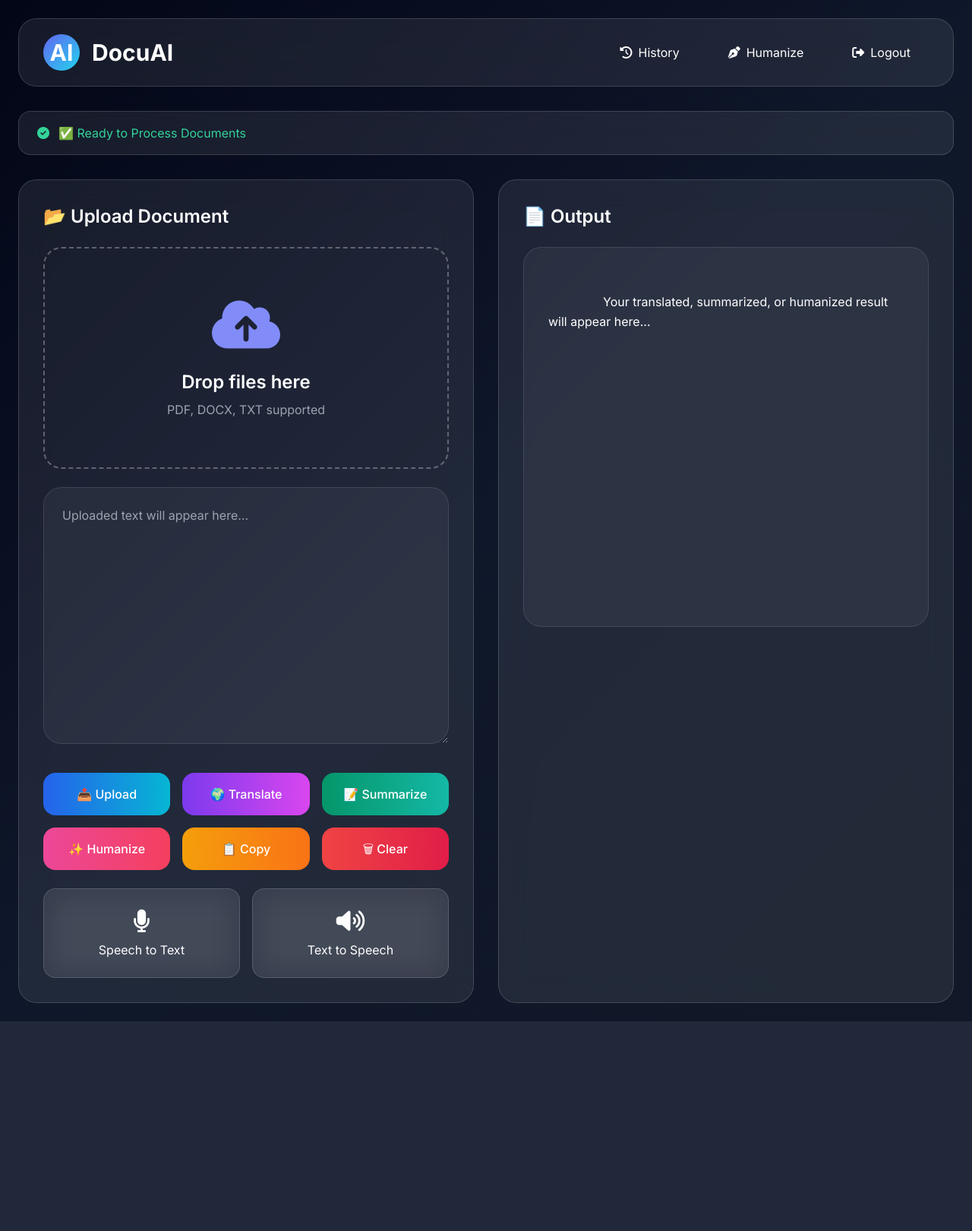
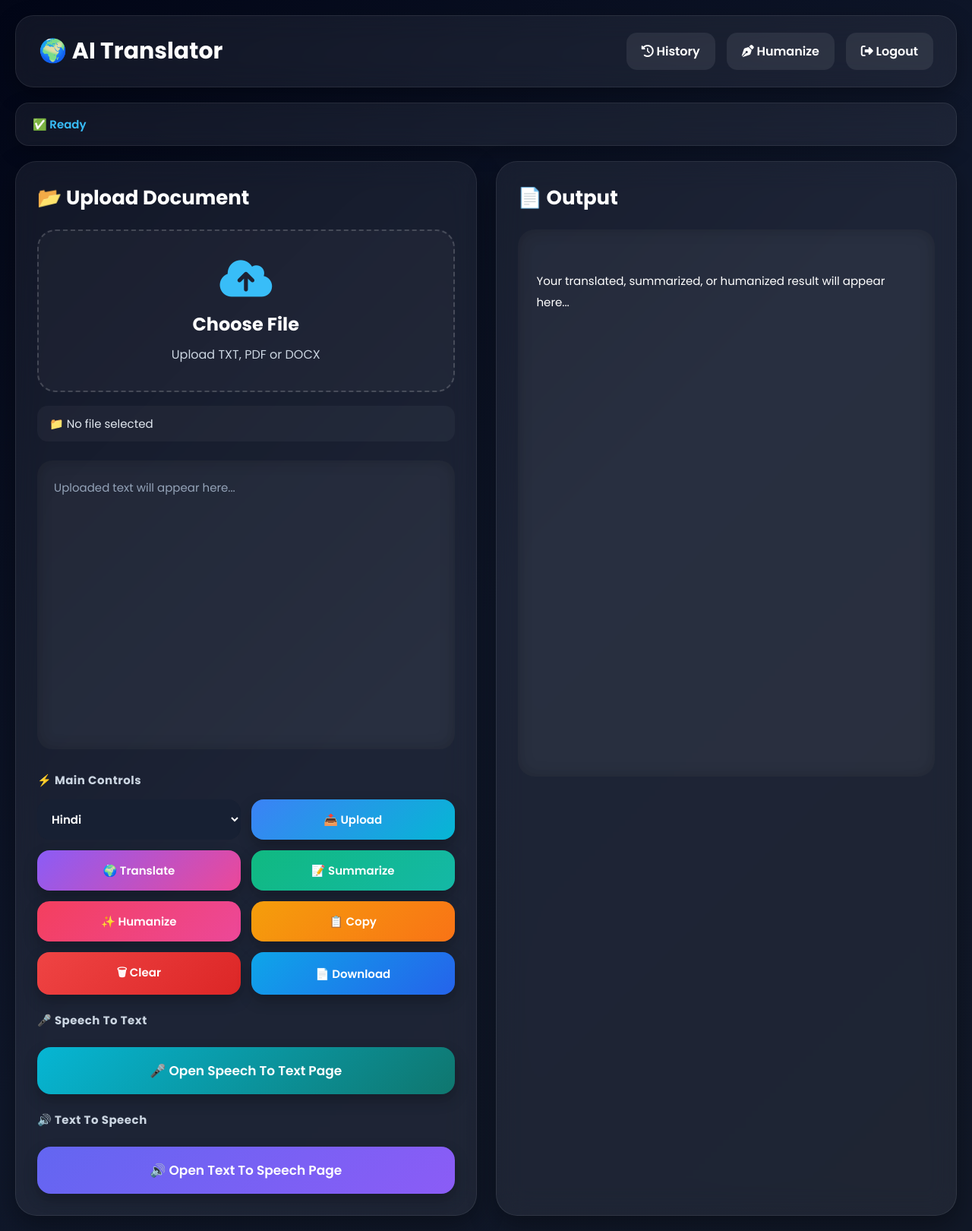
Before and after one commit to devanshsinghtomar/-AI-document-processing-platform-2, a Flask app: page / in a window 1280 px wide. Shown: the whole page at 76% size. Before the commit the page ends 1344 px from the top, so only its background shows below. Run offline with Flask 3, Linux system fonts and the light colour scheme; the visitor is signed in with stand-in values (Sample User, id 1); some libraries are stand-ins or nearby versions.

Commit message:
Refactor index.html for improved layout and functionality
Updated the HTML structure, modified styles, and improved functionality for document translation features.

```diff
--- a/templates/index.html
+++ b/templates/index.html
@@ -3,212 +3,673 @@
 <head>
 <meta charset="UTF-8">
 <meta name="viewport" content="width=device-width, initial-scale=1.0">
-<title>AI Document Translator - DocuAI</title>
-<script src="https://cdn.tailwindcss.com"></script>
-<link rel="stylesheet" href="https://cdnjs.cloudflare.com/ajax/libs/font-awesome/6.6.0/css/all.min.css">
+<title>AI Document Translator</title>
+<link href="https://fonts.googleapis.com/css2?family=Poppins:wght@300;400;500;600;700&display=swap" rel="stylesheet">
+<link rel="stylesheet"
+href="https://cdnjs.cloudflare.com/ajax/libs/font-awesome/6.5.1/css/all.min.css">
 <style>
-    @import url('https://fonts.googleapis.com/css2?family=Inter:wght@400;500;600;700&display=swap');
-
-    * { font-family: 'Inter', system-ui, sans-serif; }
-
-    body {
-        background: linear-gradient(135deg, #020617, #0f172a, #111827);
-        min-height: 100vh;
-        color: white;
+*{
+margin:0;
+padding:0;
+box-sizing:border-box;
+font-family:'Poppins',sans-serif;
 }
-
-    .glass {
-        background: rgba(255,255,255,0.08);
-        backdrop-filter: blur(20px);
-        border: 1px solid rgba(255,255,255,0.15);
+body{
+background:
+linear-gradient(135deg,#020617,#0f172a,#111827);
+min-height:100vh;
+color:white;
+padding:20px;
+overflow-x:hidden;
 }
-
-    .card {
-        transition: all 0.4s ease;
+.container{
+max-width:1600px;
+margin:auto;
 }
-    .card:hover {
-        transform: translateY(-8px);
+/* =========================================
+NAVBAR
+========================================= */
+.navbar{
+display:flex;
+justify-content:space-between;
+align-items:center;
+padding:22px 30px;
+background:rgba(255,255,255,0.06);
+border:1px solid rgba(255,255,255,0.08);
+border-radius:24px;
+backdrop-filter:blur(18px);
+margin-bottom:20px;
+box-shadow:0 10px 30px rgba(0,0,0,0.3);
 }
-
-    .upload-box {
-        transition: all 0.3s ease;
+.logo{
+font-size:30px;
+font-weight:700;
+display:flex;
+align-items:center;
+gap:10px;
 }
-    .upload-box:hover {
-        border-color: #6366f1;
-        background: rgba(255,255,255,0.1);
+.nav-links{
+display:flex;
+gap:15px;
+align-items:center;
+flex-wrap:wrap;
+}
+.nav-links a{
+text-decoration:none;
+color:white;
+padding:12px 20px;
+border-radius:14px;
+background:rgba(255,255,255,0.08);
+transition:0.3s;
+font-weight:600;
+}
+.nav-links a:hover{
+background:#2563eb;
+transform:translateY(-2px);
+}
+/* =========================================
+STATUS BAR
+========================================= */
+.status-bar{
+margin-bottom:20px;
+padding:16px 22px;
+border-radius:18px;
+background:rgba(255,255,255,0.06);
+border:1px solid rgba(255,255,255,0.08);
+font-size:15px;
+font-weight:600;
+color:#38bdf8;
+backdrop-filter:blur(15px);
+box-shadow:0 8px 25px rgba(0,0,0,0.25);
+}
+/* =========================================
+GRID
+========================================= */
+.main-grid{
+display:grid;
+grid-template-columns:1fr 1fr;
+gap:25px;
+}
+/* =========================================
+CARD
+========================================= */
+.card{
+background:rgba(255,255,255,0.06);
+padding:28px;
+border-radius:28px;
+backdrop-filter:blur(18px);
+border:1px solid rgba(255,255,255,0.08);
+box-shadow:0 12px 35px rgba(0,0,0,0.35);
+}
+.card h2{
+margin-bottom:22px;
+font-size:26px;
+font-weight:700;
+}
+/* =========================================
+UPLOAD BOX
+========================================= */
+.upload-box{
+border:2px dashed rgba(255,255,255,0.18);
+padding:35px;
+text-align:center;
+border-radius:24px;
+cursor:pointer;
+transition:0.3s;
+margin-bottom:18px;
+background:rgba(255,255,255,0.03);
+}
+.upload-box:hover{
+background:rgba(255,255,255,0.06);
+transform:translateY(-2px);
+}
+.upload-box i{
+font-size:55px;
+margin-bottom:15px;
+color:#38bdf8;
+}
+.upload-box h3{
+font-size:24px;
+margin-bottom:10px;
+}
+.upload-box p{
+color:#cbd5e1;
+}
+/* =========================================
+FILE NAME
+========================================= */
+.file-name{
+margin-top:10px;
+margin-bottom:15px;
+font-size:15px;
+color:#e2e8f0;
+padding:12px 16px;
+background:rgba(255,255,255,0.04);
+border-radius:14px;
+}
+/* =========================================
+TEXTAREA
+========================================= */
+textarea{
+width:100%;
+height:380px;
+background:rgba(255,255,255,0.05);
+border:none;
+outline:none;
+resize:none;
+border-radius:20px;
+padding:22px;
+color:white;
+font-size:15px;
+margin-top:10px;
+line-height:1.8;
+box-shadow:inset 0 0 20px rgba(0,0,0,0.2);
+}
+textarea::placeholder{
+color:#94a3b8;
+}
+/* =========================================
+OUTPUT BOX
+========================================= */
+.output-box{
+height:720px;
+overflow-y:auto;
+background:rgba(255,255,255,0.05);
+padding:25px;
+border-radius:22px;
+line-height:1.9;
+white-space:pre-wrap;
+font-size:15px;
+box-shadow:inset 0 0 20px rgba(0,0,0,0.2);
+}
+/* =========================================
+CONTROL SECTIONS
+========================================= */
+.control-section{
+margin-top:22px;
+}
+.section-title{
+font-size:15px;
+font-weight:700;
+margin-bottom:14px;
+color:#cbd5e1;
+letter-spacing:0.5px;
+}
+/* =========================================
+BUTTON GRID
+========================================= */
+.controls-grid{
+display:grid;
+grid-template-columns:repeat(2,1fr);
+gap:14px;
+margin-bottom:18px;
+}
+/* =========================================
+BUTTONS
+========================================= */
+button,
+select{
+padding:15px;
+border:none;
+border-radius:16px;
+font-size:15px;
+font-weight:600;
+}
+select{
+background:#172033;
+color:white;
+outline:none;
+cursor:pointer;
+}
+button{
+cursor:pointer;
+color:white;
+transition:0.3s;
+box-shadow:0 8px 18px rgba(0,0,0,0.25);
+}
+button:hover{
+transform:translateY(-2px) scale(1.01);
+opacity:0.96;
+}
+/* =========================================
+BUTTON COLORS
+========================================= */
+.btn-upload{
+background:linear-gradient(135deg,#3b82f6,#06b6d4);
+}
+.btn-translate{
+background:linear-gradient(135deg,#8b5cf6,#ec4899);
+}
+.btn-summary{
+background:linear-gradient(135deg,#10b981,#14b8a6);
+}
+.btn-humanize{
+background:linear-gradient(135deg,#f43f5e,#ec4899);
+}
+.btn-copy{
+background:linear-gradient(135deg,#f59e0b,#f97316);
+}
+.btn-clear{
+background:linear-gradient(135deg,#ef4444,#dc2626);
+}
+.btn-download{
+background:linear-gradient(135deg,#0ea5e9,#2563eb);
+}
+.btn-speech{
+background:linear-gradient(135deg,#06b6d4,#0f766e);
+}
+.btn-tts{
+background:linear-gradient(135deg,#6366f1,#8b5cf6);
+}
+/* =========================================
+LOADING
+========================================= */
+.loading{
+display:none;
+text-align:center;
+margin-top:15px;
+font-size:15px;
+color:#38bdf8;
+}
+/* =========================================
+SCROLLBAR
+========================================= */
+::-webkit-scrollbar{
+width:8px;
+}
+::-webkit-scrollbar-thumb{
+background:#334155;
+border-radius:10px;
+}
+/* =========================================
+RESPONSIVE
+========================================= */
+@media(max-width:1200px){
+.main-grid{
+grid-template-columns:1fr;
+}
+.output-box{
+height:450px;
+}
+}
+@media(max-width:700px){
+.controls-grid{
+grid-template-columns:1fr;
+}
+.navbar{
+flex-direction:column;
+gap:15px;
+}
+.logo{
+font-size:24px;
+}
+.card{
+padding:20px;
+}
+textarea{
+height:300px;
+}
+.output-box{
+height:350px;
+}
 }
 </style>
 </head>
 <body>
-<div class="max-w-7xl mx-auto p-6">
-    <!-- Navbar -->
-    <nav class="glass rounded-3xl px-8 py-5 flex items-center justify-between mb-8">
-        <div class="flex items-center gap-4">
-            <div class="w-12 h-12 bg-gradient-to-br from-indigo-500 to-cyan-400 rounded-3xl flex items-center justify-center text-3xl font-bold">AI</div>
-            <h1 class="text-3xl font-bold">DocuAI</h1>
+<div class="container">
+<!-- NAVBAR -->
+<div class="navbar">
+<div class="logo">
+🌍 AI Translator
 </div>
-        <div class="flex items-center gap-4">
-            <a href="/history" class="flex items-center gap-2 px-6 py-3 hover:bg-white/10 rounded-2xl transition">
-                <i class="fa-solid fa-clock-rotate-left"></i> History
+<div class="nav-links">
+<a href="/history-page">
+<i class="fa-solid fa-clock-rotate-left"></i>
+History
 </a>
-            <a href="/humanize" class="flex items-center gap-2 px-6 py-3 hover:bg-white/10 rounded-2xl transition">
-                <i class="fa-solid fa-pen-nib"></i> Humanize
+<a href="/humanize-page">
+<i class="fa-solid fa-pen-nib"></i>
+Humanize
 </a>
-            <a href="/logout" class="flex items-center gap-2 px-6 py-3 hover:bg-red-500/10 hover:text-red-400 rounded-2xl transition">
-                <i class="fa-solid fa-right-from-bracket"></i> Logout
-            </a>
-        </div>
-    </nav>
-
-    <!-- Status -->
-    <div id="statusBar" class="glass rounded-2xl px-6 py-4 mb-8 flex items-center gap-3 text-emerald-400">
-        <i class="fa-solid fa-circle-check"></i>
-        <span>✅ Ready to Process Documents</span>
-    </div>
-
-    <div class="grid grid-cols-1 lg:grid-cols-2 gap-8">
-        <!-- LEFT CARD -->
-        <div class="glass rounded-3xl p-8 card">
-            <h2 class="text-2xl font-semibold mb-6 flex items-center gap-3">
-                📂 Upload Document
-            </h2>
-
-            <div onclick="document.getElementById('fileInput').click()"
-                 class="upload-box border-2 border-dashed border-white/30 rounded-3xl p-16 text-center cursor-pointer mb-6">
-                <i class="fa-solid fa-cloud-arrow-up text-7xl text-indigo-400 mb-6"></i>
-                <h3 class="text-2xl font-semibold">Drop files here</h3>
-                <p class="text-gray-400 mt-2">PDF, DOCX, TXT supported</p>
-            </div>
-
-            <input type="file" id="fileInput" hidden>
-
-            <p id="selectedFileName" class="text-sm bg-white/5 px-5 py-3 rounded-2xl mb-6 hidden">
-                📄 Selected: <span id="fileNameText"></span>
-            </p>
-
-            <textarea id="inputText" rows="12"
-                class="w-full bg-white/5 border border-white/10 rounded-3xl p-6 text-white placeholder-gray-400 focus:outline-none focus:border-indigo-500"
-                placeholder="Uploaded text will appear here..."></textarea>
-
-            <!-- Controls -->
-            <div class="grid grid-cols-2 md:grid-cols-3 gap-4 mt-8">
-                <button onclick="uploadFile()" class="bg-gradient-to-r from-blue-600 to-cyan-500 py-4 rounded-2xl font-medium">📤 Upload</button>
-                <button onclick="translateText()" class="bg-gradient-to-r from-violet-600 to-fuchsia-500 py-4 rounded-2xl font-medium">🌍 Translate</button>
-                <button onclick="summarizeText()" class="bg-gradient-to-r from-emerald-600 to-teal-500 py-4 rounded-2xl font-medium">📝 Summarize</button>
-                <button onclick="humanizeText()" class="bg-gradient-to-r from-pink-500 to-rose-500 py-4 rounded-2xl font-medium">✨ Humanize</button>
-                <button onclick="copyText()" class="bg-gradient-to-r from-amber-500 to-orange-500 py-4 rounded-2xl font-medium">📋 Copy</button>
-                <button onclick="clearText()" class="bg-gradient-to-r from-red-500 to-rose-600 py-4 rounded-2xl font-medium">🗑 Clear</button>
-            </div>
-
-            <div class="mt-6 grid grid-cols-2 gap-4">
-                <a href="/speech-to-text" class="glass rounded-2xl p-6 text-center hover:bg-white/10 transition">
-                    <i class="fa-solid fa-microphone text-3xl mb-2"></i>
-                    <p>Speech to Text</p>
-                </a>
-                <a href="/text-to-speech" class="glass rounded-2xl p-6 text-center hover:bg-white/10 transition">
-                    <i class="fa-solid fa-volume-high text-3xl mb-2"></i>
-                    <p>Text to Speech</p>
+<a href="/logout">
+<i class="fa-solid fa-right-from-bracket"></i>
+Logout
 </a>
 </div>
 </div>
-
+<!-- STATUS BAR -->
+<div id="statusBar" class="status-bar">
+✅ Ready
+</div>
+<!-- MAIN GRID -->
+<div class="main-grid">
+<!-- LEFT CARD -->
+<div class="card">
+<h2>📂 Upload Document</h2>
+<div class="upload-box"
+onclick="document.getElementById('fileInput').click()">
+<i class="fa-solid fa-cloud-arrow-up"></i>
+<h3>Choose File</h3>
+<p>Upload TXT, PDF or DOCX</p>
+</div>
+<input type="file" id="fileInput" hidden>
+<p id="selectedFileName" class="file-name">
+📁 No file selected
+</p>
+<textarea
+id="inputText"
+placeholder="Uploaded text will appear here..."></textarea>
+<!-- MAIN ACTIONS -->
+<div class="control-section">
+<div class="section-title">
+⚡ Main Controls
+</div>
+<div class="controls-grid">
+<select id="language">
+<option value="hi">Hindi</option>
+<option value="fr">French</option>
+<option value="de">German</option>
+<option value="es">Spanish</option>
+<option value="it">Italian</option>
+<option value="ja">Japanese</option>
+</select>
+<button class="btn-upload"
+onclick="uploadFile()">
+📤 Upload
+</button>
+<button class="btn-translate"
+onclick="translateText()">
+🌍 Translate
+</button>
+<button class="btn-summary"
+onclick="summarizeText()">
+📝 Summarize
+</button>
+<button class="btn-humanize"
+onclick="humanizeText()">
+✨ Humanize
+</button>
+<button class="btn-copy"
+onclick="copyText()">
+📋 Copy
+</button>
+<button class="btn-clear"
+onclick="clearText()">
+🗑 Clear
+</button>
+<button class="btn-download"
+onclick="downloadPDF()">
+📄 Download
+</button>
+</div>
+</div>
+<!-- SPEECH TO TEXT -->
+<div class="control-section">
+<div class="section-title">
+🎤 Speech To Text
+</div>
+<a href="/speech-to-text"
+style="text-decoration:none;">
+<button
+class="btn-speech"
+style="
+width:100%;
+padding:18px;
+font-size:17px;
+border-radius:18px;
+margin-top:10px;
+">
+🎤 Open Speech To Text Page
+</button>
+</a>
+</div>
+<!-- TEXT TO SPEECH -->
+<div class="control-section">
+<div class="section-title">
+🔊 Text To Speech
+</div>
+<a href="/text-to-speech"
+style="text-decoration:none;">
+<button
+class="btn-tts"
+style="
+width:100%;
+padding:18px;
+font-size:17px;
+border-radius:18px;
+margin-top:10px;
+">
+🔊 Open Text To Speech Page
+</button>
+</a>
+</div>
+<div class="loading" id="loading">
+<p>Processing...</p>
+</div>
+</div>
 <!-- RIGHT CARD -->
-        <div class="glass rounded-3xl p-8 card">
-            <h2 class="text-2xl font-semibold mb-6">📄 Output</h2>
-            <div id="outputText" class="bg-white/5 border border-white/10 rounded-3xl p-8 min-h-[500px] overflow-auto leading-relaxed whitespace-pre-wrap">
+<div class="card">
+<h2>📄 Output</h2>
+<div class="output-box" id="outputText">
 Your translated, summarized, or humanized result will appear here...
 </div>
 </div>
 </div>
 </div>
-
 <script>
-    // ==================== YOUR ORIGINAL FUNCTIONS ====================
-    document.getElementById('fileInput').addEventListener('change', function(){
+/* =========================================
+STATUS
+========================================= */
+function updateStatus(message){
+document.getElementById('statusBar').innerText =
+message;
+}
+/* =========================================
+FILE NAME
+========================================= */
+document.getElementById('fileInput')
+.addEventListener('change',function(){
 const file = this.files[0];
 if(file){
-            document.getElementById('selectedFileName').classList.remove('hidden');
-            document.getElementById('fileNameText').innerText = file.name;
+document.getElementById('selectedFileName')
+.innerText =
+'📂 Selected File: ' + file.name;
+updateStatus('📂 File selected');
 }
 });
-
+/* =========================================
+UPLOAD
+========================================= */
 async function uploadFile(){
-        const fileInput = document.getElementById('fileInput');
+const fileInput =
+document.getElementById('fileInput');
 const file = fileInput.files[0];
-        if(!file) return alert('Please choose a file');
-
+if(!file){
+alert('Please choose a file');
+return;
+}
+updateStatus('📤 Uploading file...');
 const formData = new FormData();
 formData.append('file', file);
-
 try{
-            const response = await fetch('/upload',{ method:'POST', body:formData });
+const response = await fetch('/upload',{
+method:'POST',
+body:formData
+});
 const data = await response.json();
-            document.getElementById('inputText').value = data.text || '';
-            document.getElementById('outputText').innerText = '✅ File uploaded successfully';
+if(data.error){
+alert(data.error);
+updateStatus('❌ Upload failed');
+return;
+}
+document.getElementById('inputText').value =
+data.text;
+document.getElementById('outputText').innerText =
+'✅ File uploaded successfully';
+updateStatus('✅ File uploaded successfully');
 }catch(error){
 alert('Upload failed');
+updateStatus('❌ Upload failed');
 }
 }
-
+/* =========================================
+TRANSLATE
+========================================= */
 async function translateText(){
-        const text = document.getElementById('inputText').value;
-        const language = document.getElementById('language').value;
-        if(!text) return alert('Please enter text');
+const text =
+document.getElementById('inputText').value;
+const language =
+document.getElementById('language').value;
+if(!text){
+alert('Please upload or enter text');
+return;
+}
+updateStatus('🌍 Translating text...');
 try{
 const response = await fetch('/translate',{
 method:'POST',
-                headers:{'Content-Type':'application/json'},
-                body:JSON.stringify({text:text, language:language})
+headers:{
+'Content-Type':'application/json'
+},
+body:JSON.stringify({
+text:text,
+language:language
+})
 });
 const data = await response.json();
-            document.getElementById('outputText').innerText = data.result;
+document.getElementById('outputText').innerText =
+data.result;
+updateStatus('✅ Translation completed');
 }catch(error){
 alert('Translation Failed');
+updateStatus('❌ Translation failed');
 }
 }
-
+/* =========================================
+SUMMARIZE
+========================================= */
 async function summarizeText(){
-        const text = document.getElementById('inputText').value;
-        const language = document.getElementById('language').value;
-        if(!text) return alert('Please enter text');
+const text =
+document.getElementById('inputText').value;
+const language =
+document.getElementById('language').value;
+if(!text){
+alert('Please upload or enter text');
+return;
+}
+updateStatus('📝 Generating summary...');
 try{
 const response = await fetch('/summarize',{
 method:'POST',
-                headers:{'Content-Type':'application/json'},
-                body:JSON.stringify({text:text, language:language})
+headers:{
+'Content-Type':'application/json'
+},
+body:JSON.stringify({
+text:text,
+language:language
+})
 });
 const data = await response.json();
-            document.getElementById('outputText').innerText = data.result;
+document.getElementById('outputText').innerText =
+data.result;
+updateStatus('✅ Summary completed');
 }catch(error){
-            alert('Summarization Failed');
+alert('Summary Failed');
+updateStatus('❌ Summary failed');
 }
 }
-
+/* =========================================
+HUMANIZE
+========================================= */
 async function humanizeText(){
-        const text = document.getElementById('inputText').value;
-        if(!text) return alert('Please enter text');
+const text =
+document.getElementById('inputText').value;
+if(!text){
+alert('Please upload or enter text');
+return;
+}
+updateStatus('✨ Humanizing text...');
 try{
 const response = await fetch('/humanize',{
 method:'POST',
-                headers:{'Content-Type':'application/json'},
-                body:JSON.stringify({text:text})
+headers:{
+'Content-Type':'application/json'
+},
+body:JSON.stringify({
+text:text
+})
 });
 const data = await response.json();
-            document.getElementById('outputText').innerText = data.result;
+document.getElementById('outputText').innerText =
+data.result;
+updateStatus('✅ Humanization completed');
 }catch(error){
 alert('Humanization Failed');
+updateStatus('❌ Humanization failed');
 }
 }
-
+/* =========================================
+COPY
+========================================= */
 function copyText(){
-        const text = document.getElementById('outputText').innerText;
+const text =
+document.getElementById('outputText').innerText;
 navigator.clipboard.writeText(text);
 alert('Copied Successfully');
+updateStatus('📋 Text copied');
 }
-
+/* =========================================
+CLEAR
+========================================= */
 function clearText(){
-        document.getElementById('inputText').value = '';
-        document.getElementById('outputText').innerText = 'Your result will appear here...';
+document.getElementById('inputText').value='';
+document.getElementById('outputText').innerText=
+'Output cleared';
+updateStatus('🧹 Cleared');
+}
+/* =========================================
+DOWNLOAD
+========================================= */
+async function downloadPDF(){
+const text =
+document.getElementById('outputText').innerText;
+if(!text || text === 'Output cleared'){
+alert('No content to download');
+return;
+}
+updateStatus('📄 Downloading PDF...');
+try{
+const response = await fetch('/download',{
+method:'POST',
+headers:{
+'Content-Type':'application/json'
+},
+body:JSON.stringify({
+text:text
+})
+});
+if(!response.ok){
+alert('PDF generation failed');
+updateStatus('❌ PDF generation failed');
+return;
+}
+const blob = await response.blob();
+const blobUrl = window.URL.createObjectURL(
+new Blob([blob], { type: 'application/pdf' })
+);
+const link = document.createElement('a');
+link.href = blobUrl;
+link.download = 'translated_document.pdf';
+document.body.appendChild(link);
+link.click();
+link.remove();
+window.URL.revokeObjectURL(blobUrl);
+updateStatus('✅ PDF downloaded');
+}
+catch(error){
+alert('Download failed');
+updateStatus('❌ Download failed');
+}
 }
 </script>
 </body>
```
Lines whose indentation alone changed are shown as unchanged.
